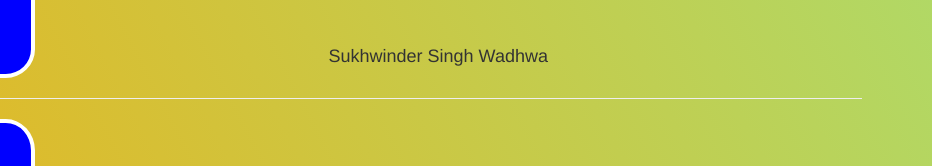
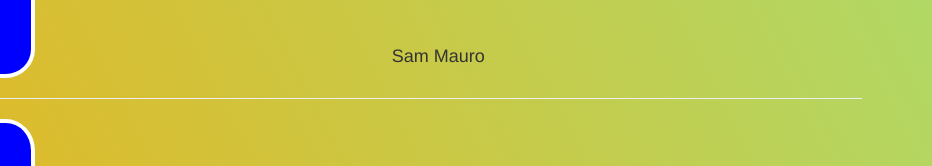
Before and after one commit to kuldeep-singh-5894/kuldeep-singh-5894.github.io, a plain HTML site: page projects.html in a window 1280 px wide. Shown: the part 2036-2202 px from the top of the page, 348-1280 px from the left. Drawn offline with nearby package versions, Linux system fonts and the light colour scheme; a web font is replaced by a local one.

Commit message:
Update projects.html

```diff
--- a/projects.html
+++ b/projects.html
@@ -171,7 +171,7 @@
 								</div>
 								<div class="col-xs-11 col-sm-9">
 									<p>"Kuldeep is one of my best students. He has a great hunger for knowledge. Kuldeep will always push the envelope to better himself. He is a people person, Great social skills. Kuldeep has a great understanding for business. He will be a very valuable asset to any company. He will not let you down. I would recommend Kuldeep."</p>
-									<h4>Sukhwinder Singh Wadhwa</h4>
+									<h4>Sam Mauro</h4>
 								</div>
 							</div>
 						</div>
```
